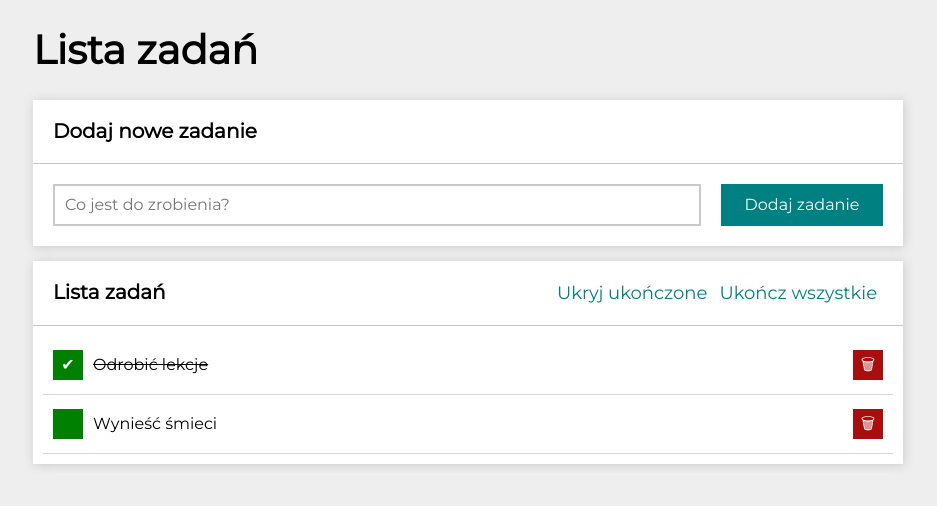
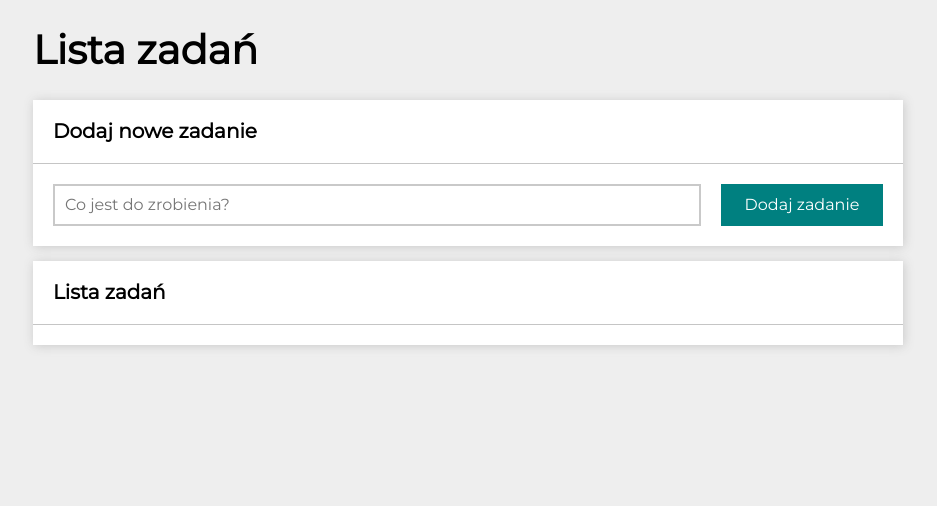
Before and after one commit to Forsttt/todo-list-react, a React (Create React App) app: page / in a window 1280 px wide. Shown: the top 506 px of the page, without its empty margins (172-1109 px from the left). Built offline with nearby package versions, Linux system fonts and the light colour scheme.

Commit message:
Removed example tasks

```diff
--- a/src/App.js
+++ b/src/App.js
@@ -9,8 +9,7 @@ function App() {
   const [hideTasks, setHideTasks] = useState(false);
 
   const [tasks, setTasks] = useState([
-    { id: 1, content: "Odrobić lekcje", done: true },
-    { id: 2, content: "Wynieść śmieci", done: false },
+
   ]);
 
   const toggleHideTasks = () => {
```
